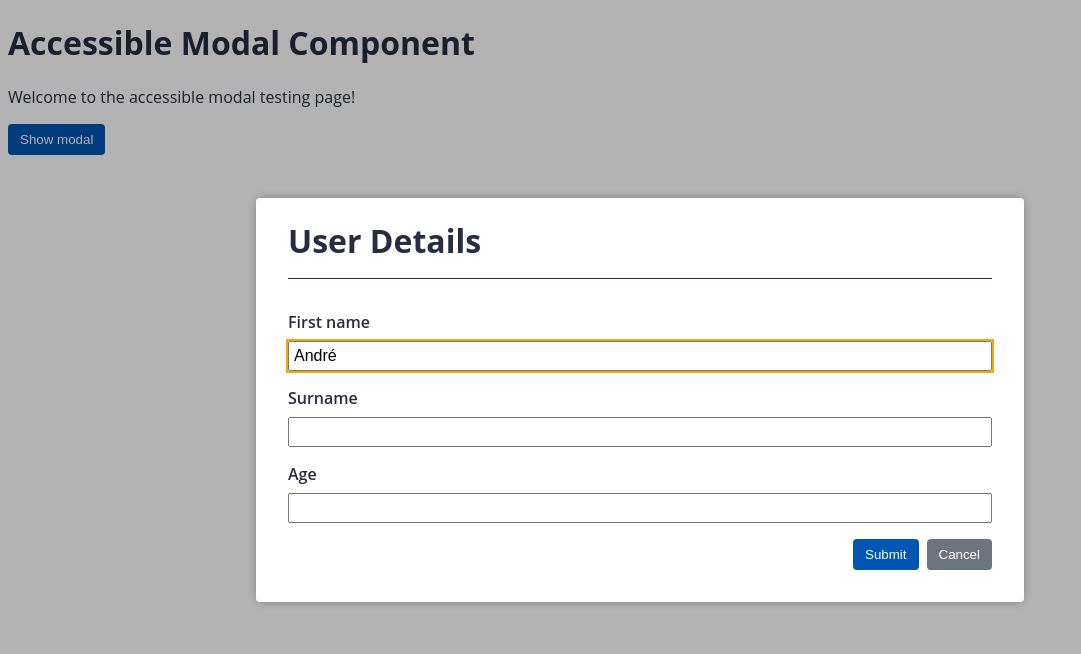
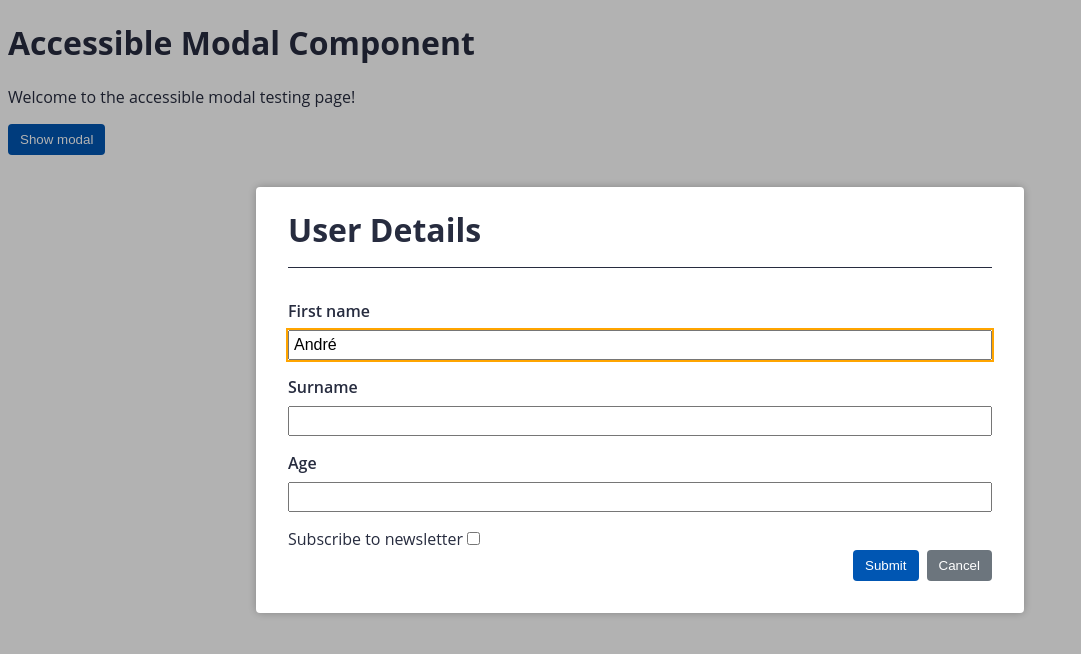
Before and after one commit to andr-marc/alura-angular-acessibilidade2, an Angular app: page / in a window 1280 px wide. Both pictures are taken after a click on the button "Show modal". Shown: the top 654 px of the page, without its empty margins (0-1081 px from the left). Built offline with nearby package versions, Linux system fonts and the light colour scheme.

Commit message:
+ formulario reativo + submit acessivel quando botao desabilitado

```diff
--- a/src/app/app.component.html
+++ b/src/app/app.component.html
@@ -4,23 +4,30 @@
 <button class="button button-primary" type="button" (click)="show()">Show modal</button>
 
 <ng-template #modal>
+  <form [formGroup]="form" (ngSubmit)="submit()">
     <div class="form-field">
       <label for="firstName">First name</label>
-    <input id="firstName" [(value)]="firstName">
+      <input id="firstName" formControlName="firstName">
     </div>
 
     <div class="form-field">
       <label for="surname">Surname</label>
-    <input id="surname">
+      <input id="surname"  formControlName="surname">
     </div>
 
     <div class="form-field">
       <label for="age">Age</label>
-    <input id="age">
+      <input id="age"  formControlName="age">
     </div>
 
+    <label for="info">Subscribe to newsletter</label>
+    <input id="info" type="checkbox"  formControlName="info" (change)="info = !info">
+    <p [@fade] *ngIf="info">This is a placeholder for more information checkbox.</p>
+
     <div class="button-group">
-    <button class="button button-primary" type="button">Submit</button>
+      <button [attr.aria-disabled]="form.invalid" class="button button-primary" >Submit</button>
       <button class="button button-secondary" type="button" (click)="modalRef.close()">Cancel</button>
     </div>
+  </form>
+
 </ng-template>
--- a/src/app/app.component.ts
+++ b/src/app/app.component.ts
@@ -1,20 +1,37 @@
-import { Component, TemplateRef, ViewChild } from '@angular/core';
+import { Component, OnInit, TemplateRef, ViewChild } from '@angular/core';
 import { ModalService } from './shared/components/modal/services/modal.service';
 import { ModalRef } from './shared/components/modal/models/modal-ref';
+import { FormBuilder, FormGroup, Validators } from '@angular/forms';
+import { fade } from './shared/animations/fade';
 
 @Component({
   selector: 'app-root',
   templateUrl: './app.component.html',
-  styleUrls: ['./app.component.scss']
+  styleUrls: ['./app.component.scss'],
+  animations: [fade]
 })
-export class AppComponent {
+export class AppComponent implements OnInit {
   @ViewChild('modal') modalTemplateRef: TemplateRef<any>;
 
   title = 'a11y-p2';
   firstName = 'André';
   modalRef: ModalRef;
+  info = false;
+  form: FormGroup;
 
-  constructor(private modalService: ModalService) {}
+  constructor(
+    private modalService: ModalService,
+    private formBuilder: FormBuilder
+  ) {}
+
+  ngOnInit(): void {
+    this.form = this.formBuilder.group({
+      firstName: ['André', Validators.required],
+      surname: ['', Validators.required],
+      age: ['', Validators.required],
+      info: [false],
+    });
+  }
 
   show() {
     this.modalRef = this.modalService.open({
@@ -22,4 +39,11 @@ export class AppComponent {
       title: 'User Details',
     });
   }
+
+  submit() {
+    if(this.form.invalid) return;
+    console.log(this.form.value);
+    this.modalRef.close();
+
+  }
 }
--- a/src/app/app.module.ts
+++ b/src/app/app.module.ts
@@ -5,6 +5,7 @@ import { BrowserAnimationsModule } from '@angular/platform-browser/animations'
 import { AppRoutingModule } from './app-routing.module';
 import { AppComponent } from './app.component';
 import { ModalModule } from './shared/components/modal/modal.module';
+import { ReactiveFormsModule } from '@angular/forms';
 
 @NgModule({
   declarations: [AppComponent],
@@ -13,6 +14,7 @@ import { ModalModule } from './shared/components/modal/modal.module';
     AppRoutingModule,
     ModalModule,
     BrowserAnimationsModule,
+    ReactiveFormsModule
   ],
   providers: [],
   bootstrap: [AppComponent],
--- a/src/app/shared/components/modal/modal.component.html
+++ b/src/app/shared/components/modal/modal.component.html
@@ -1,5 +1,5 @@
 <div class="modal-overlay" (click)="modalRef.close()" (keydown.esc)="modalRef.close()">
-    <div appFocusTrap appFocusBack class="modal-content" (click)="$event.stopPropagation()">
+    <div appFocusTrap appFocusBack class="modal-content" role="dialog" aria-modal="true" [attr.aria-label]="config.title" (click)="$event.stopPropagation()">
         <h1 class="modal-title">{{ config.title }}</h1>
         <ng-container *ngTemplateOutlet="config.templateRef"></ng-container>
     </div>
```
Lines whose indentation alone changed are shown as unchanged.
